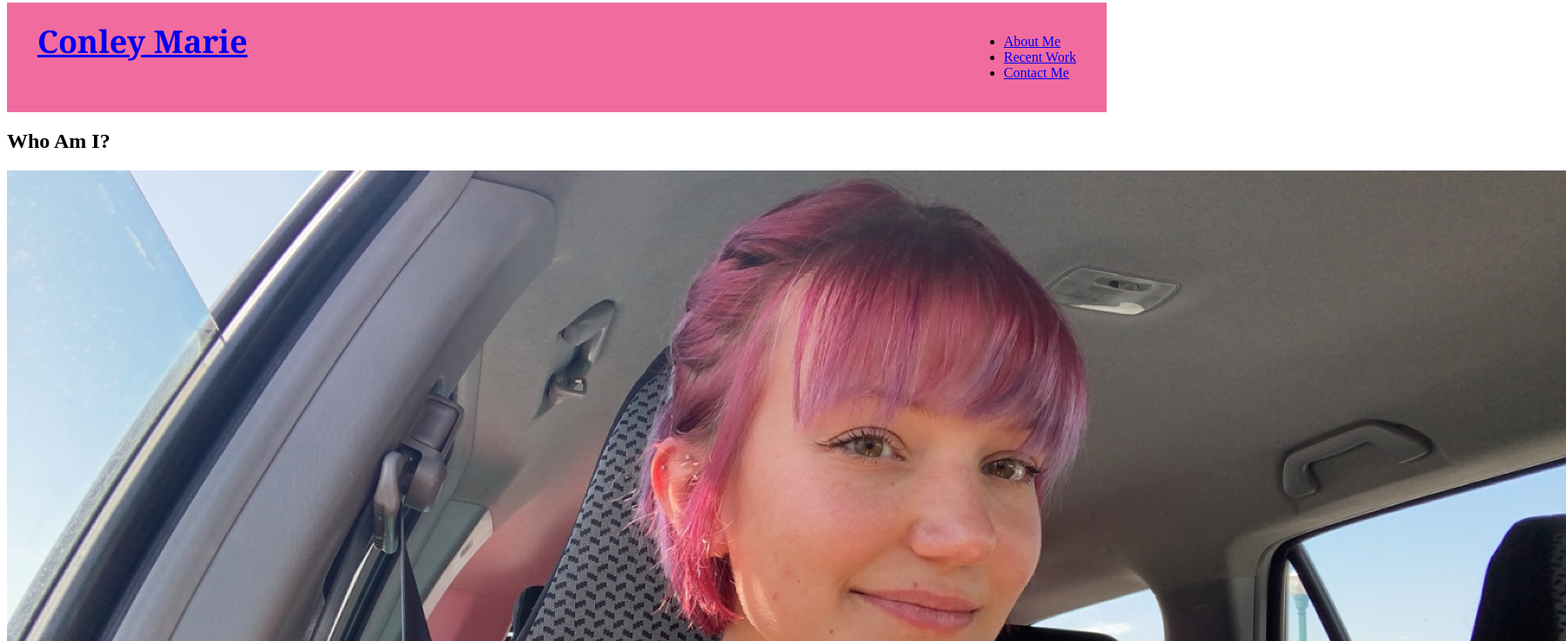
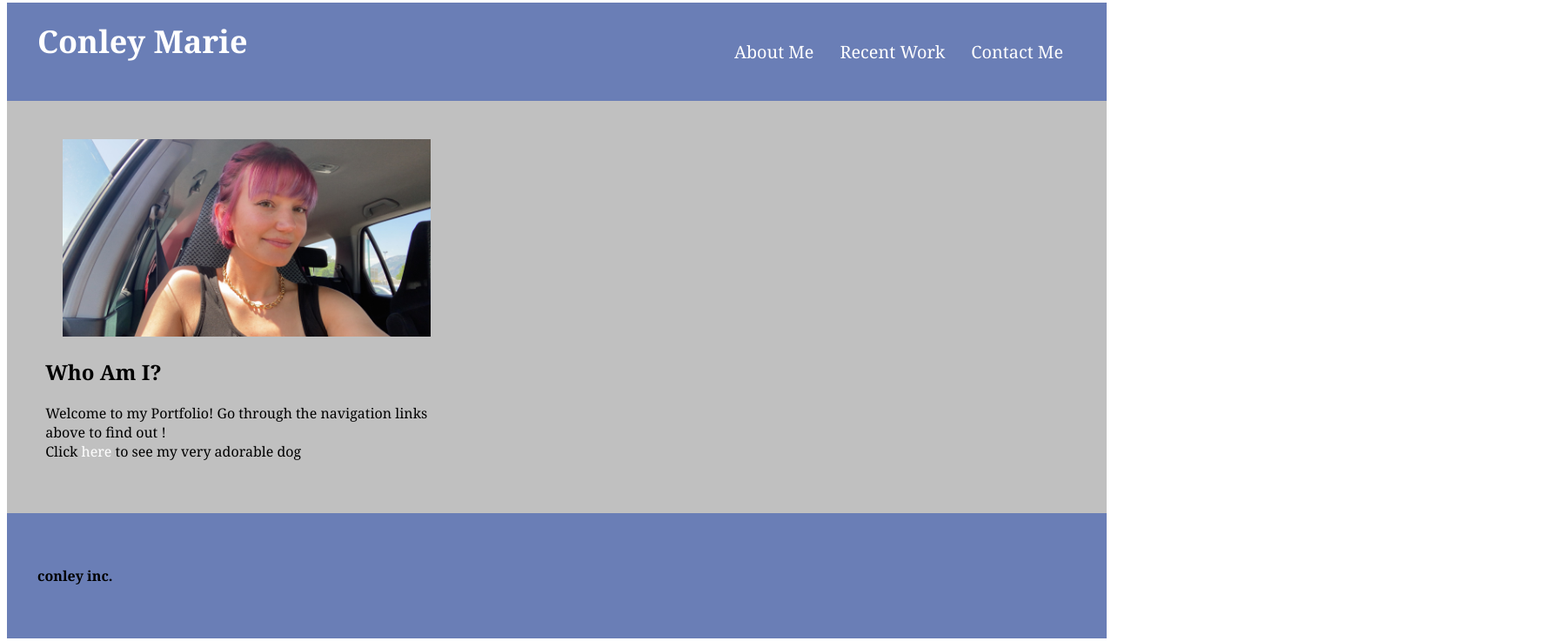
Before and after one commit to conleyannmarie/Conley-Marie, a plain HTML site: page index.html in a window 1280 px wide. Shown: the part 5-742 px from the top of the page at 87% size, 1800 px wide, since content can reach past the window. Drawn offline with Linux system fonts and the light colour scheme.

```diff
--- a/index.html
+++ b/index.html
@@ -12,18 +12,18 @@
     <body>
         <header>
             <h1>
-                <a href="./index.html">Conley Marie</a>
+                <a href="./index.html" class="nav-link">Conley Marie</a>
             </h1>
             <nav>
                 <ul>
                     <li>
-                        <a href="./about-me.html">About Me</a>
+                        <a href="./about-me.html" class="nav-link">About Me</a>
                     </li>
                     <li>
-                        <a href="./recent-work.html">Recent Work</a>
+                        <a href="./recent-work.html" class="nav-link">Recent Work</a>
                     </li>
                     <li>
-                        <a href="./contact-me.html">Contact Me</a>
+                        <a href="./contact-me.html" class="nav-link">Contact Me</a>
                     </li>
                 </ul>
             </nav>
@@ -36,12 +36,14 @@
 
 <section class="introduction">
     <div class="conley-is">
-        <h2>Who Am I?</h2>
         <div class="profile-img">
             <img src="./assets/IMG_7253.JPG" alt="Conley Marie's Selfie in her car" />
           </div>
+        <h2>Who Am I?</h2>
         <p>
-            Welcome to my Portfolio! Click <a href="./lando-image.html">here</a> to see my very adorable dog
+            Welcome to my Portfolio! Go through the navigation links above to find out ! <br>
+            Click <a href="./lando-image.html" class="dog-link">here</a> to see my very adorable dog
+        </br>
         </p>
     </div>
 </section>
@@ -49,7 +51,7 @@
 
       <!-- footer -->
       <footer>
-        <h2>❤️ Made by Conley.</h2>
+        <h4>conley inc.</h4>
       </footer>
       <!-- footer end -->
     </body>
--- a/style.css
+++ b/style.css
@@ -1,7 +1,13 @@
+  /* Index.html and main Css page */
+
+  body {
+      font-family: Cambria, Cochin, Georgia, Times, 'Times New Roman', serif;
+  }
+
   /* HEADER / NAV BAR STYLES START */
   header {
       padding: 20px 35px;
-      background-color: rgba(235, 18, 101, 0.623);
+      background-color: rgba(16, 49, 138, 0.623);
       display: flex;
       justify-content: space-between;
       position: sticky;
@@ -20,3 +26,123 @@
     color: silver;
     font-family: Cambria, Cochin, Georgia, Times, 'Times New Roman', serif;
   }
+
+  header nav {
+    margin: 7px 0;
+  }
+
+  header nav ul {
+    display: flex;
+    flex-wrap: wrap;
+    justify-content: space-between;
+    align-items: center;
+    list-style: none;
+    font-family: Cambria, Cochin, Georgia, Times, 'Times New Roman', serif;
+  }
+
+  header nav ul li a {
+    padding: 10px 15px;
+    font-weight: lighter;
+    font-size: 1.55vw;
+  }
+
+  header nav ul li a:hover {
+    background: rgba(83, 9, 50, 0.589);
+    color: black;
+    border-radius: 15px;
+    text-shadow: none;
+  }
+
+a.nav-link:link {
+    color: white;
+   text-decoration: none;
+}
+
+a.nav-link:visited {
+    color: white;
+   text-decoration: none;
+}
+
+a.nav-link:hover {
+    color: white;
+   text-decoration: none;
+}
+
+a.nav-link:active {
+    color: white;
+   text-decoration: none;
+}
+
+/* Navigation Styles end */
+
+/* Introduction */
+
+.introduction {
+    display: flex;
+    justify-content: left;
+    flex-wrap: wrap;
+    align-items: flex-start;
+    font-family: Cambria, Cochin, Georgia, Times, 'Times New Roman', serif;
+    background-color: silver;
+}
+
+.conley-is {
+    width: 35%;
+    text-align: left;
+    margin: 3.5%;
+  }
+
+  .conley-is p {
+    margin: 5px 0 15px 0;
+  }
+
+       /* profile picture styles and dog link styles */
+
+  .profile-img {
+    flex: 1 12%;
+    margin-left: 20px;
+  }
+
+  .profile-img img {
+    max-width: 100%;
+  }
+
+.dog-link:link {
+    color: white;
+   text-decoration: none;
+}
+
+.dog-link:visited {
+    color: white;
+   text-decoration: none;
+}
+
+.dog-link:hover {
+    color: white;
+   text-decoration: none;
+}
+
+.dog-link:active {
+    color: white;
+   text-decoration: none;
+}
+
+/* Introduction Styles End */
+
+  /* FOOTER STYLES START */
+  footer {
+    background: rgba(16, 49, 138, 0.623) ;
+    padding: 40px 35px;
+    display: flex;
+    justify-content: space-between;
+    flex-wrap: wrap;
+  }
+
+  footer h2 {
+    color: white;
+    font-size: 30px;
+    margin: 0;
+  }
+
+
+  /* END FOOTER STYLES */
```
Also changed, not shown: about-me.html (+5 -5 lines), contact-me.html (+10 -10 lines), lando-image.html (+7 -5 lines), lando-style.css (added, +10 -0 lines), recent-work.html (+5 -5 lines).
